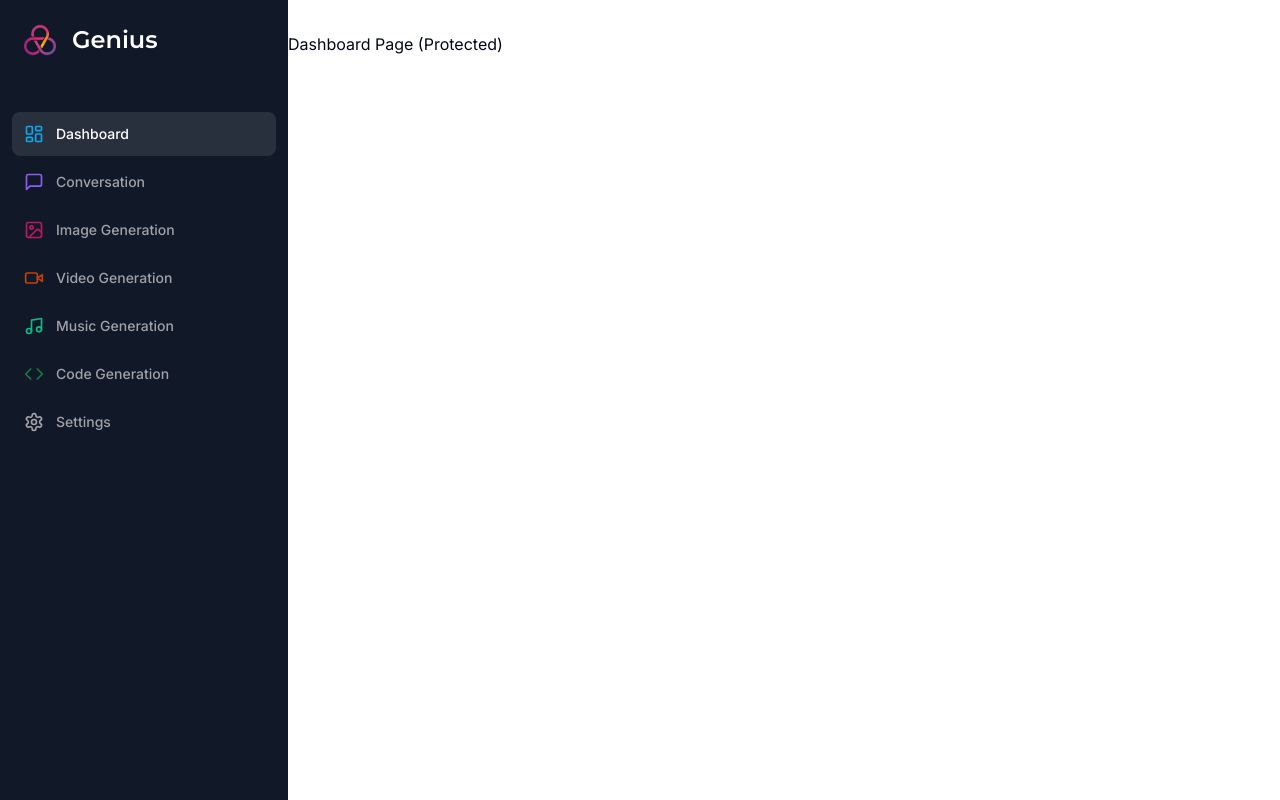
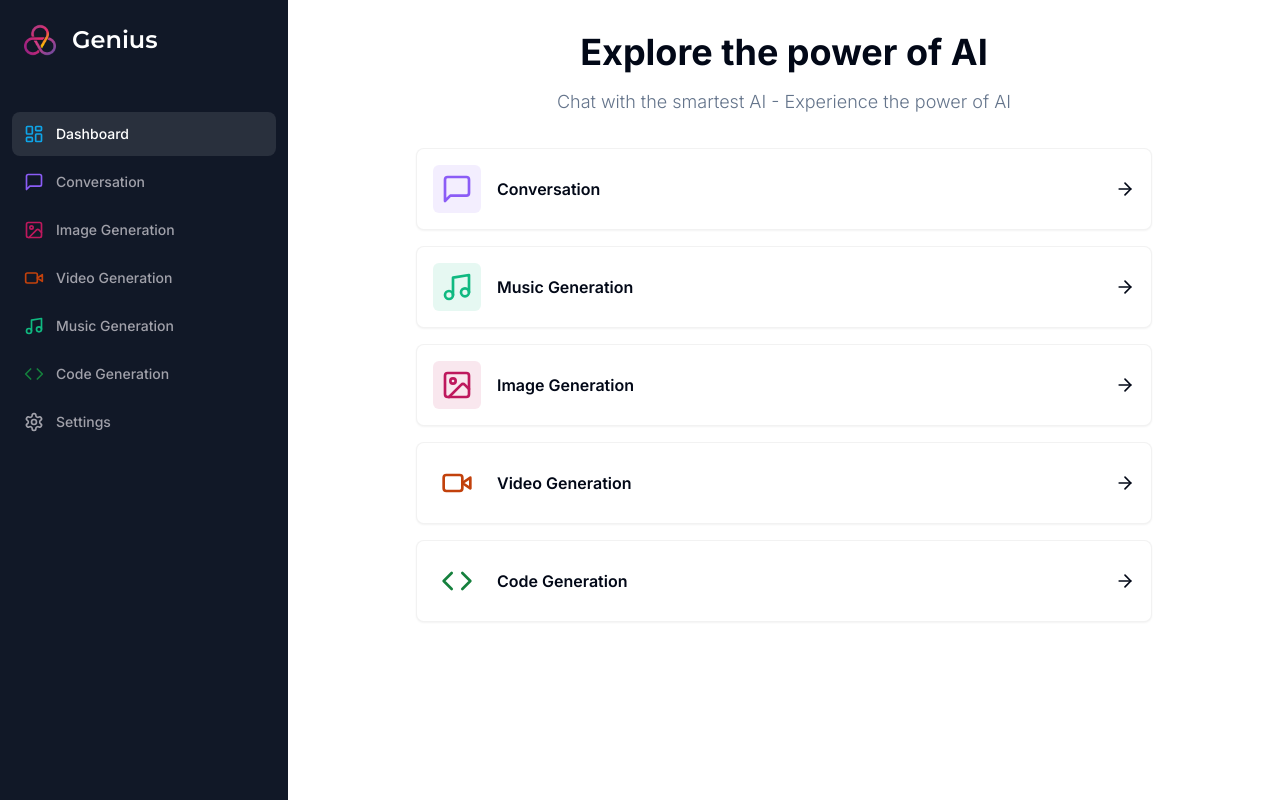
Before and after one commit to ThomasCharuel/ai-saas, a Next.js app: page /dashboard in a window 1280 px wide. Built offline with nearby package versions, Linux system fonts and the light colour scheme.

Commit message:
Implement dashboard view

```diff
--- a/app/(dashboard)/(routes)/dashboard/page.tsx
+++ b/app/(dashboard)/(routes)/dashboard/page.tsx
@@ -1,7 +1,84 @@
+'use client';
+
+import {
+  ArrowRight,
+  Code,
+  ImageIcon,
+  MessageSquare,
+  Music,
+  VideoIcon,
+} from 'lucide-react';
+import { Card } from '@/components/ui/card';
+import { cn } from '@/lib/utils';
+import { useRouter } from 'next/navigation';
+
+const tools = [
+  {
+    label: 'Conversation',
+    icon: MessageSquare,
+    href: '/conversation',
+    color: 'text-violet-500',
+    bgColor: 'bg-violet-500/10',
+  },
+  {
+    label: 'Music Generation',
+    icon: Music,
+    href: '/music',
+    color: 'text-emerald-500',
+    bgColor: 'bg-emerald-500/10',
+  },
+  {
+    label: 'Image Generation',
+    icon: ImageIcon,
+    href: '/image',
+    color: 'text-pink-700',
+    bgColor: 'bg-pink-700/10',
+  },
+  {
+    label: 'Video Generation',
+    icon: VideoIcon,
+    href: '/video',
+    color: 'text-orange-700',
+    bgColor: 'text-orange-700/10',
+  },
+  {
+    label: 'Code Generation',
+    icon: Code,
+    href: '/code',
+    color: 'text-green-700',
+    bgColor: 'text-green-700/10',
+  },
+];
+
 const DashboardPage = () => {
+  const router = useRouter();
   return (
     <div>
-      <p>Dashboard Page (Protected)</p>
+      <div className="mb-8 space-y-4">
+        <h2 className="text-2xl md:text-4xl font-bold text-center">
+          Explore the power of AI
+        </h2>
+        <p className="text-muted-foreground font-light text-sm md:text-lg text-center">
+          Chat with the smartest AI - Experience the power of AI
+        </p>
+      </div>
+      <div className="px-4 md:px-20 lg:px-32 space-y-4">
+        {tools.map((tool) => (
+          <Card
+            key={tool.href}
+            onClick={() => router.push(tool.href)}
+            className="p-4 border-black/5 flex items-center justify-between hover:shadow-md transition cursor-pointer"
+          >
+            <div className="flex items-center gap-x-4">
+              <div className={cn('p-2 w-fit rounded-md', tool.bgColor)}>
+                <tool.icon className={cn('w-8 h-8', tool.color)} />
+              </div>
+              <div className="font-semibold">{tool.label}</div>
+            </div>
+            <ArrowRight className="w-5 h-5" />
+          </Card>
+        ))}
+      </div>
     </div>
   );
 };
--- /dev/null
+++ b/components/ui/card.tsx
@@ -0,0 +1,79 @@
+import * as React from "react"
+
+import { cn } from "@/lib/utils"
+
+const Card = React.forwardRef<
+  HTMLDivElement,
+  React.HTMLAttributes<HTMLDivElement>
+>(({ className, ...props }, ref) => (
+  <div
+    ref={ref}
+    className={cn(
+      "rounded-lg border bg-card text-card-foreground shadow-sm",
+      className
+    )}
+    {...props}
+  />
+))
+Card.displayName = "Card"
+
+const CardHeader = React.forwardRef<
+  HTMLDivElement,
+  React.HTMLAttributes<HTMLDivElement>
+>(({ className, ...props }, ref) => (
+  <div
+    ref={ref}
+    className={cn("flex flex-col space-y-1.5 p-6", className)}
+    {...props}
+  />
+))
+CardHeader.displayName = "CardHeader"
+
+const CardTitle = React.forwardRef<
+  HTMLParagraphElement,
+  React.HTMLAttributes<HTMLHeadingElement>
+>(({ className, ...props }, ref) => (
+  <h3
+    ref={ref}
+    className={cn(
+      "text-2xl font-semibold leading-none tracking-tight",
+      className
+    )}
+    {...props}
+  />
+))
+CardTitle.displayName = "CardTitle"
+
+const CardDescription = React.forwardRef<
+  HTMLParagraphElement,
+  React.HTMLAttributes<HTMLParagraphElement>
+>(({ className, ...props }, ref) => (
+  <p
+    ref={ref}
+    className={cn("text-sm text-muted-foreground", className)}
+    {...props}
+  />
+))
+CardDescription.displayName = "CardDescription"
+
+const CardContent = React.forwardRef<
+  HTMLDivElement,
+  React.HTMLAttributes<HTMLDivElement>
+>(({ className, ...props }, ref) => (
+  <div ref={ref} className={cn("p-6 pt-0", className)} {...props} />
+))
+CardContent.displayName = "CardContent"
+
+const CardFooter = React.forwardRef<
+  HTMLDivElement,
+  React.HTMLAttributes<HTMLDivElement>
+>(({ className, ...props }, ref) => (
+  <div
+    ref={ref}
+    className={cn(" flex items-center p-6 pt-0", className)}
+    {...props}
+  />
+))
+CardFooter.displayName = "CardFooter"
+
+export { Card, CardHeader, CardFooter, CardTitle, CardDescription, CardContent }
```
